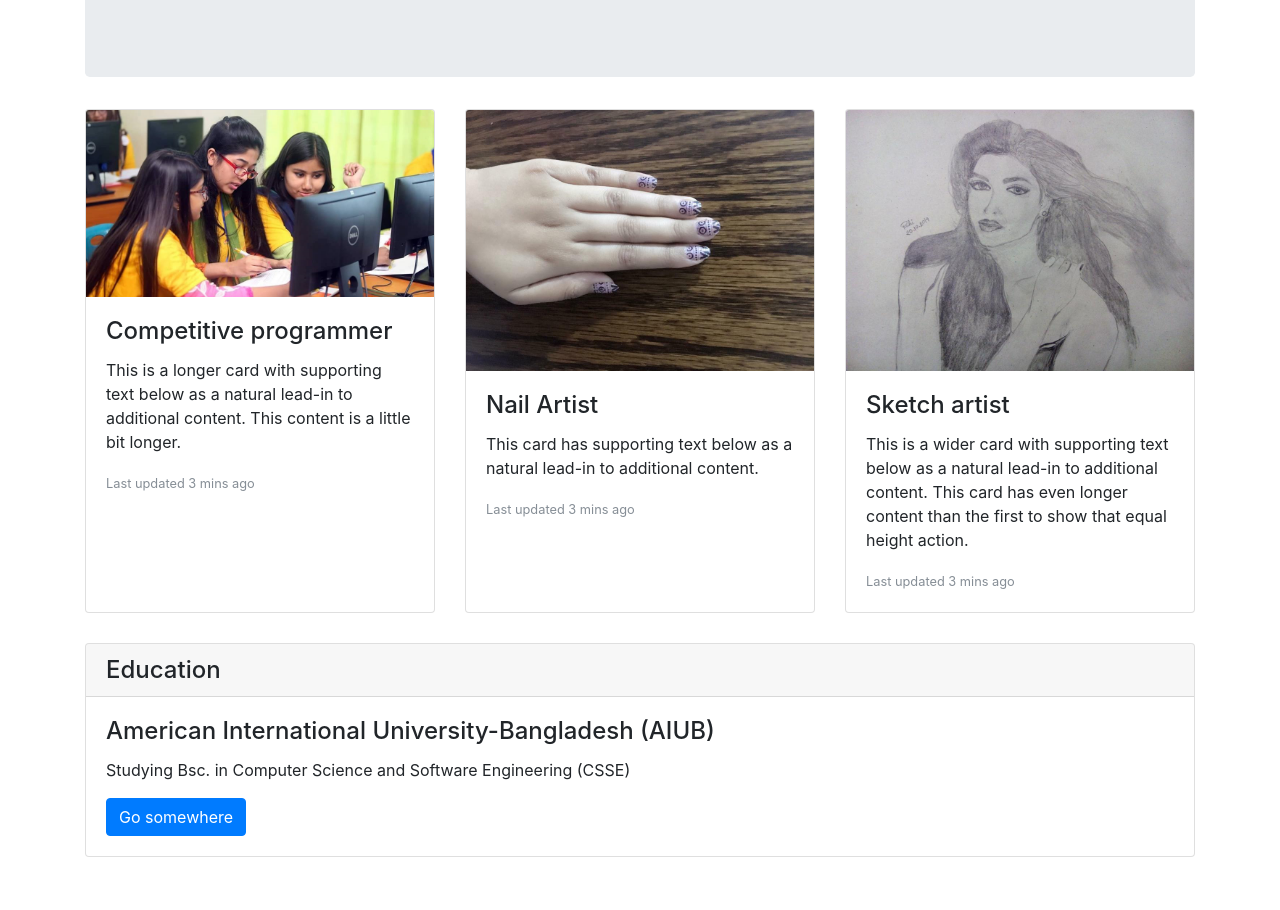
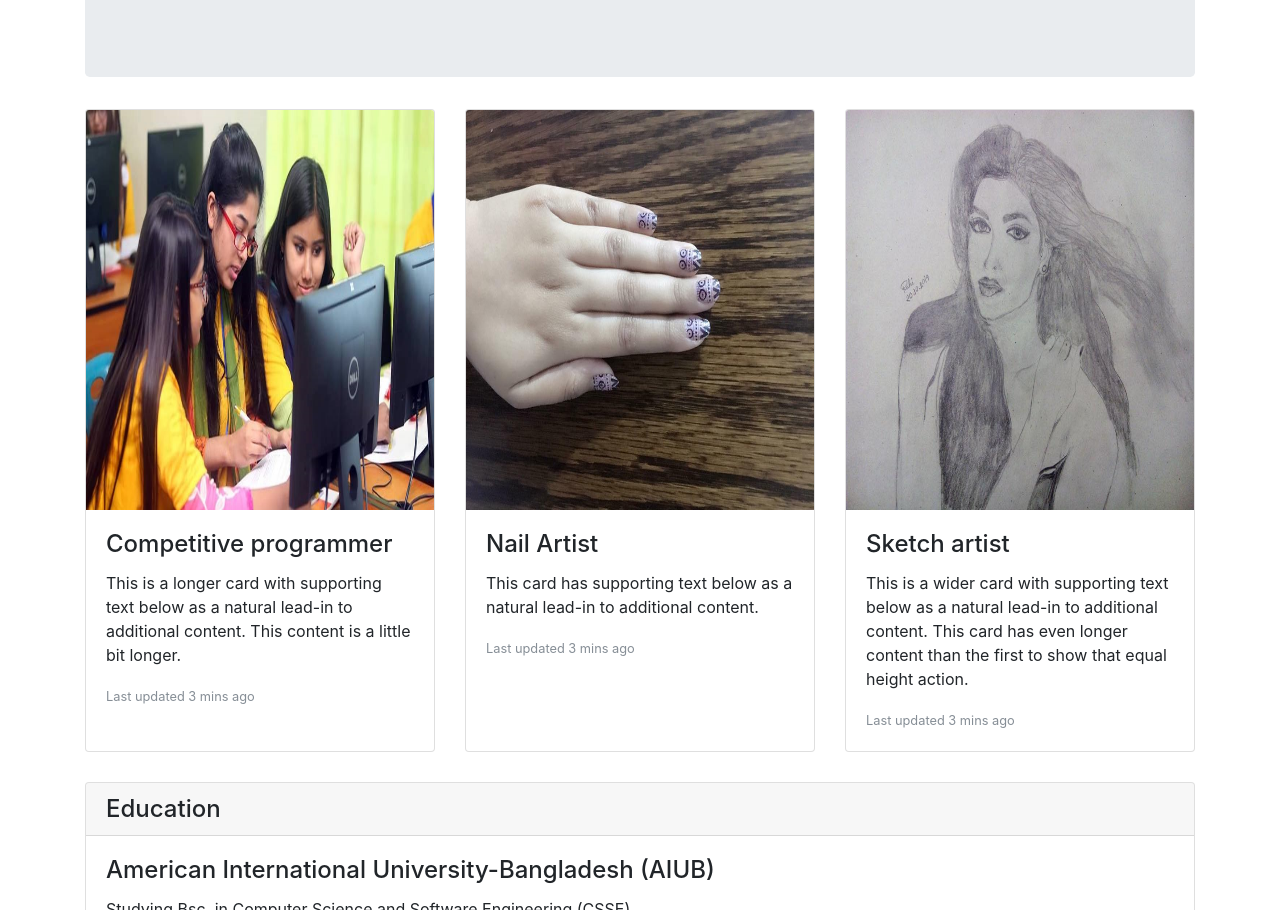
Before and after one commit to jesira/Portfolio, a plain HTML site: page index.html in a window 1280 px wide. Shown: the part 1320-2230 px from the top of the page. Before the commit the page ends 2177 px from the top, so only its background shows below. Drawn offline with nearby package versions, Linux system fonts and the light colour scheme.

Commit message:
Update index.html

```diff
--- a/index.html
+++ b/index.html
@@ -102,7 +102,7 @@
 <div id="Programs" class="container">
   <div class="card-deck">
   <div class="card">
-    <img class="card-img-top" src="cover1.jpg" alt="Card image cap">
+    <img class="card-img-top" src="cover1.jpg" alt="Card image cap" height ="400px" width ="400px">
     <div class="card-body">
       <h4 class="card-title">Competitive programmer</h4>
       <p class="card-text">This is a longer card with supporting text below as a natural lead-in to additional content. This content is a little bit longer.</p>
@@ -110,7 +110,7 @@
     </div>
   </div>
   <div class="card">
-    <img class="card-img-top" src="cover3.jpg" alt="Card image cap">
+    <img class="card-img-top" src="cover3.jpg" alt="Card image cap" height ="400px" width ="400px">
     <div class="card-body">
       <h4 class="card-title">Nail Artist</h4>
       <p class="card-text">This card has supporting text below as a natural lead-in to additional content.</p>
@@ -118,7 +118,7 @@
     </div>
   </div>
   <div class="card">
-    <img class="card-img-top" src="cover11.jpg" alt="Card image cap">
+    <img class="card-img-top" src="cover11.jpg" alt="Card image cap" height ="400px" width ="400px">
     <div class="card-body">
       <h4 class="card-title">Sketch artist</h4>
       <p class="card-text">This is a wider card with supporting text below as a natural lead-in to additional content. This card has even longer content than the first to show that equal height action.</p>
```
